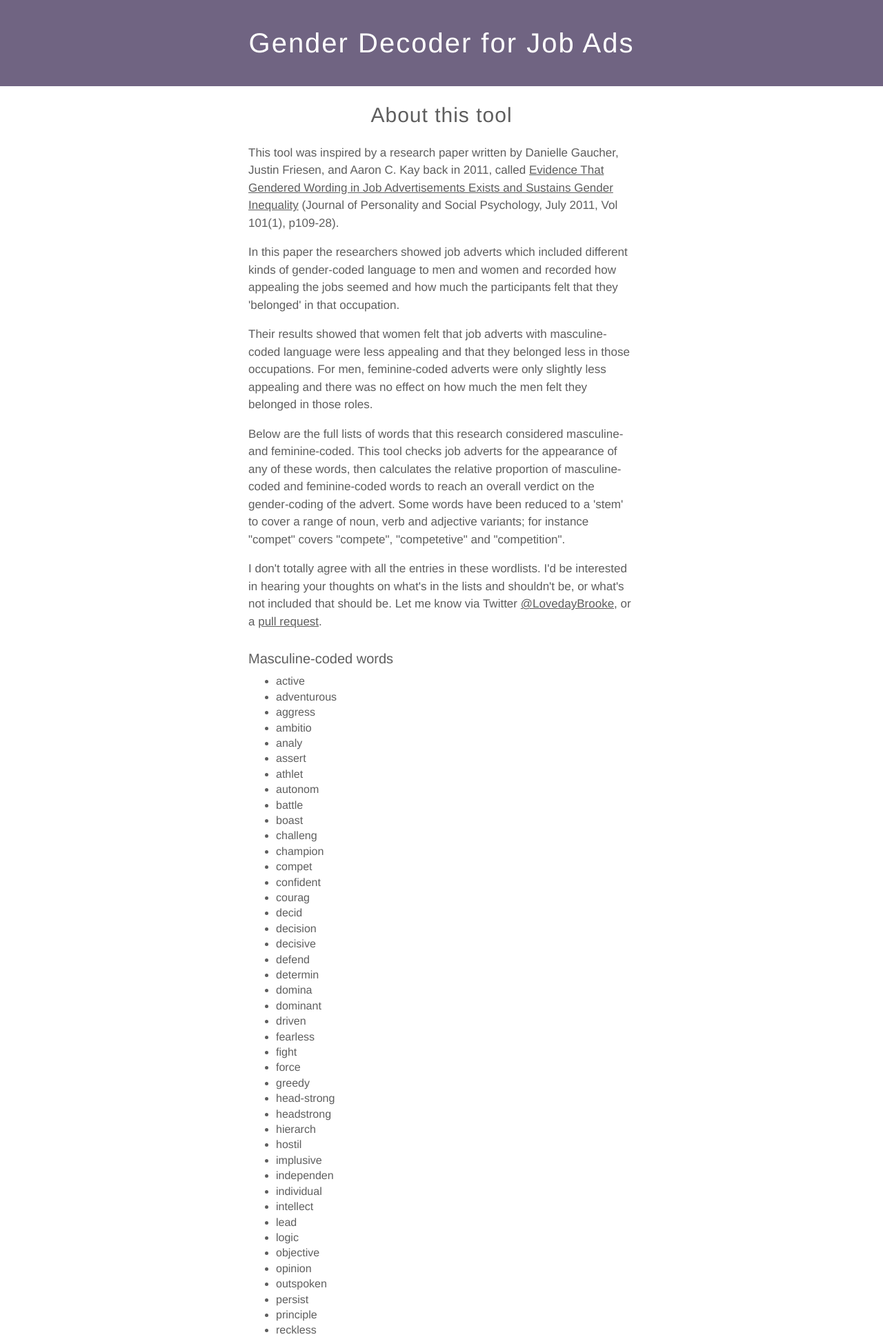
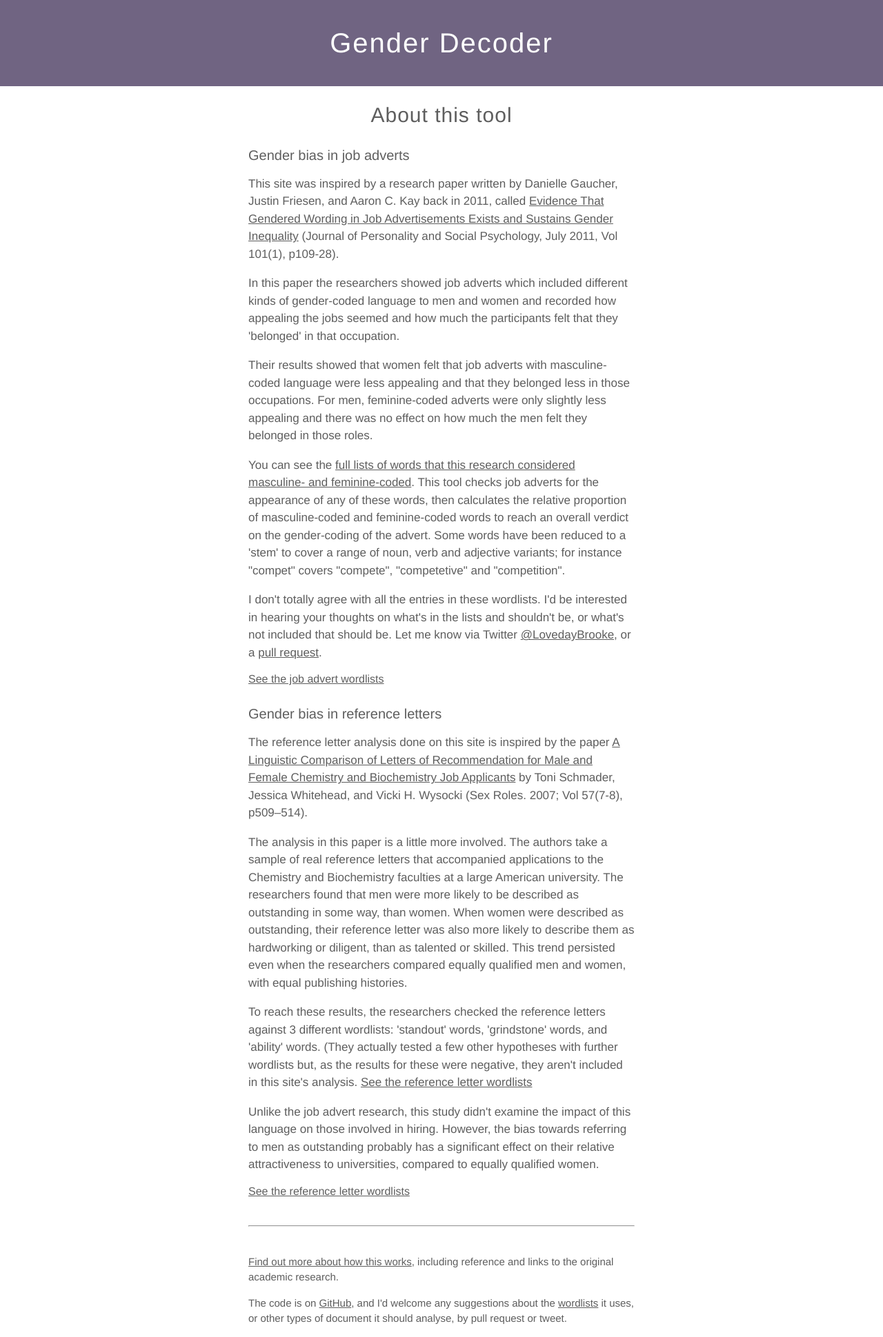
Before and after one commit to lovedaybrooke/gender-decoder, a Django app: page /about in a window 1280 px wide. Shown: the top 1939 px of the page at 69% size. Run offline with Django 3.2, Linux system fonts and the light colour scheme; parts of the project's set-up code (start-up, migrations or seed data) failed here and were passed over.

Commit message:
Reorganise static pages to include ref letters

```diff
--- a/genderjobcheck/static/main.css
+++ b/genderjobcheck/static/main.css
@@ -13,7 +13,6 @@ div.header {
 
 h1 {
 	font-weight: normal;
-	color: white;
 	text-align: center;
 	font-size: 40px;
 	margin: 0;
--- a/genderjobcheck/templates/about.html
+++ b/genderjobcheck/templates/about.html
@@ -2,25 +2,19 @@
 
    	{% block maincontent %}
 		<h2>About this tool</h2>
-		<p>This tool was inspired by a research paper written by Danielle Gaucher, Justin Friesen, and Aaron C. Kay back in 2011, called <a href="https://faculty.fuqua.duke.edu/~ack23/Publications%20PDFs/gendered%20wording%20JPSP.pdf">Evidence That Gendered Wording in Job Advertisements Exists and Sustains Gender Inequality</a> (Journal of Personality and Social Psychology, July 2011, Vol 101(1), p109-28).</p>
+		<h3>Gender bias in job adverts</h3>
+		<p>This site was inspired by a research paper written by Danielle Gaucher, Justin Friesen, and Aaron C. Kay back in 2011, called <a href="https://faculty.fuqua.duke.edu/~ack23/Publications%20PDFs/gendered%20wording%20JPSP.pdf">Evidence That Gendered Wording in Job Advertisements Exists and Sustains Gender Inequality</a> (Journal of Personality and Social Psychology, July 2011, Vol 101(1), p109-28).</p>
 		<p>In this paper the researchers showed job adverts which included different kinds of gender-coded language to men and women and recorded how appealing the jobs seemed and how much the participants felt that they 'belonged' in that occupation.</p>
 		<p>Their results showed that women felt that job adverts with masculine-coded language were less appealing and that they belonged less in those occupations. For men, feminine-coded adverts were only slightly less appealing and there was no effect on how much the men felt they belonged in those roles.</p>
-		<p>Below are the full lists of words that this research considered masculine- and feminine-coded. This tool checks job adverts for the appearance of any of these words, then calculates the relative proportion of masculine-coded and feminine-coded words to reach an overall verdict on the gender-coding of the advert. Some words have been reduced to a 'stem' to cover a range of noun, verb and adjective variants; for instance "compet" covers "compete", "competetive" and "competition".</p>
-	<p>I don't totally agree with all the entries in these wordlists. I'd be interested in hearing your thoughts on what's in the lists and shouldn't be, or what's not included that should be. Let me know via Twitter <a href="http://www.twitter.com/lovedaybrooke">@LovedayBrooke</a>, or a <a href="https://github.com/lovedaybrooke/gender-decoder">pull request</a>.</p>
-		<div id="masculine">
-			<h3>Masculine-coded words</h3>
-			<ul>
-				{% for word in masculine_coded_words %}
-				<li>{{ word }}</li>
-				{% endfor %}
-			</ul>
-		</div>
-		<div id="feminine">
-			<h3>Feminine-coded words</h3>
-			<ul>
-				{% for word in feminine_coded_words %}
-				<li>{{ word }}</li>
-				{% endfor %}
-			</ul>
-		</div>
+		<p>You can see the <a href="/job-adverts/word-lists">full lists of words that this research considered masculine- and feminine-coded</a>. This tool checks job adverts for the appearance of any of these words, then calculates the relative proportion of masculine-coded and feminine-coded words to reach an overall verdict on the gender-coding of the advert. Some words have been reduced to a 'stem' to cover a range of noun, verb and adjective variants; for instance "compet" covers "compete", "competetive" and "competition".</p>
+		<p>I don't totally agree with all the entries in these wordlists. I'd be interested in hearing your thoughts on what's in the lists and shouldn't be, or what's not included that should be. Let me know via Twitter <a href="http://www.twitter.com/lovedaybrooke">@LovedayBrooke</a>, or a <a href="https://github.com/lovedaybrooke/gender-decoder">pull request</a>.</p>
+		<a href="/job-adverts/word-lists">See the job advert wordlists</a>
+
+		<h3>Gender bias in reference letters</h3>
+		<p>The reference letter analysis done on this site is inspired by the paper <a href="http://www.ncbi.nlm.nih.gov/pmc/articles/PMC2572075/">A Linguistic Comparison of Letters of Recommendation for Male and Female Chemistry and Biochemistry Job Applicants</a> by Toni Schmader, Jessica Whitehead, and Vicki H. Wysocki (Sex Roles. 2007; Vol 57(7-8), p509–514).</p>
+		<p>The analysis in this paper is a little more involved. The authors take a sample of real reference letters that accompanied applications to the Chemistry and Biochemistry faculties at a large American university. The researchers found that men were more likely to be described as outstanding in some way, than women. When women were described as outstanding, their reference letter was also more likely to describe them as hardworking or diligent, than as talented or skilled. This trend persisted even when the researchers compared equally qualified men and women, with equal publishing histories.</p>
+		<p>To reach these results, the researchers checked the reference letters against 3 different wordlists: 'standout' words, 'grindstone' words, and 'ability' words. (They actually tested a few other hypotheses with further wordlists but, as the results for these were negative, they aren't included in this site's analysis. <a href="/reference-letters/word-lists">See the reference letter wordlists</a></p>
+		<p>Unlike the job advert research, this study didn't examine the impact of this language on those involved in hiring. However, the bias towards referring to men as outstanding probably has a significant effect on their relative attractiveness to universities, compared to equally qualified women.</p>
+		<a href="/reference-letters/word-lists">See the reference letter wordlists</a>
+
     {% endblock %}
--- a/genderjobcheck/templates/basic-layout.html
+++ b/genderjobcheck/templates/basic-layout.html
@@ -19,7 +19,7 @@
   <body>
 
   <div class="header">
-    <h1>Gender Decoder for Job Ads</h1>
+    <h1><a href="/">Gender Decoder</a></h1>
   </div>
 
   <div class="main-content">
@@ -29,9 +29,9 @@
 
   <div class="footer">
 	<hr />
-    <p id="research">This tool uses the original list of gender-coded words from the research paper written by Danielle Gaucher, Justin Friesen, and Aaron C. Kay: <a href="https://faculty.fuqua.duke.edu/~ack23/Publications%20PDFs/gendered%20wording%20JPSP.pdf">Evidence That Gendered Wording in Job Advertisements Exists and Sustains Gender Inequality</a> (Journal of Personality and Social Psychology, July 2011, Vol 101(1), p109-28).</p>
-    <p>The code is on <a href="https://github.com/lovedaybrooke/gender-decoder">GitHub</a>, and I'd welcome any suggestions about the <a href="/about#masculine">wordlists</a> it uses, by pull request or tweet.</p>
-    <p>Thanks to Stephen Shearman whose <a href="http://www.eremedia.com/ere/you-dont-know-it-but-women-see-gender-bias-in-your-job-postings/">blog post</a> introduced me to the research last year; and to Made by Many's Isaac Pinnock whose <a href="http://madebymany.com/blog/can-a-few-well-chosen-words-improve-inclusivity">recent blog post</a> gave me the final nudge towards building this.</p>
+    <p><a href="/about">Find out more about how this works</a>, including reference and links to the original academic research.</p>
+    <p>The code is on <a href="https://github.com/lovedaybrooke/gender-decoder">GitHub</a>, and I'd welcome any suggestions about the <a href="/about#masculine">wordlists</a> it uses, or other types of document it should analyse, by pull request or tweet.</p>
+    <p>Thanks to Stephen Shearman whose <a href="http://www.eremedia.com/ere/you-dont-know-it-but-women-see-gender-bias-in-your-job-postings/">blog post</a> introduced me to the research into job adverts last year; and to Made by Many's Isaac Pinnock whose <a href="http://madebymany.com/blog/can-a-few-well-chosen-words-improve-inclusivity">blog post on job adverts</a> gave me the final nudge towards building this. Also thanks to Tina Donnelly from Heriot-Watt University, who suggested the site also analyse reference letters, and pointed me towards the relevant reseach.</p>
     <p>By <a href="http://www.katmatfield.com">Kat Matfield</a> / <a href="http://www.twitter.com/lovedaybrooke">@LovedayBrooke</a></p>
   </div>
 
```
Also changed, not shown: other parts of genderjobcheck/static/main.css (+34 -19 lines), genderjobcheck/templates/home.html (+4 -7 lines), genderjobcheck/sample.txt (deleted).
